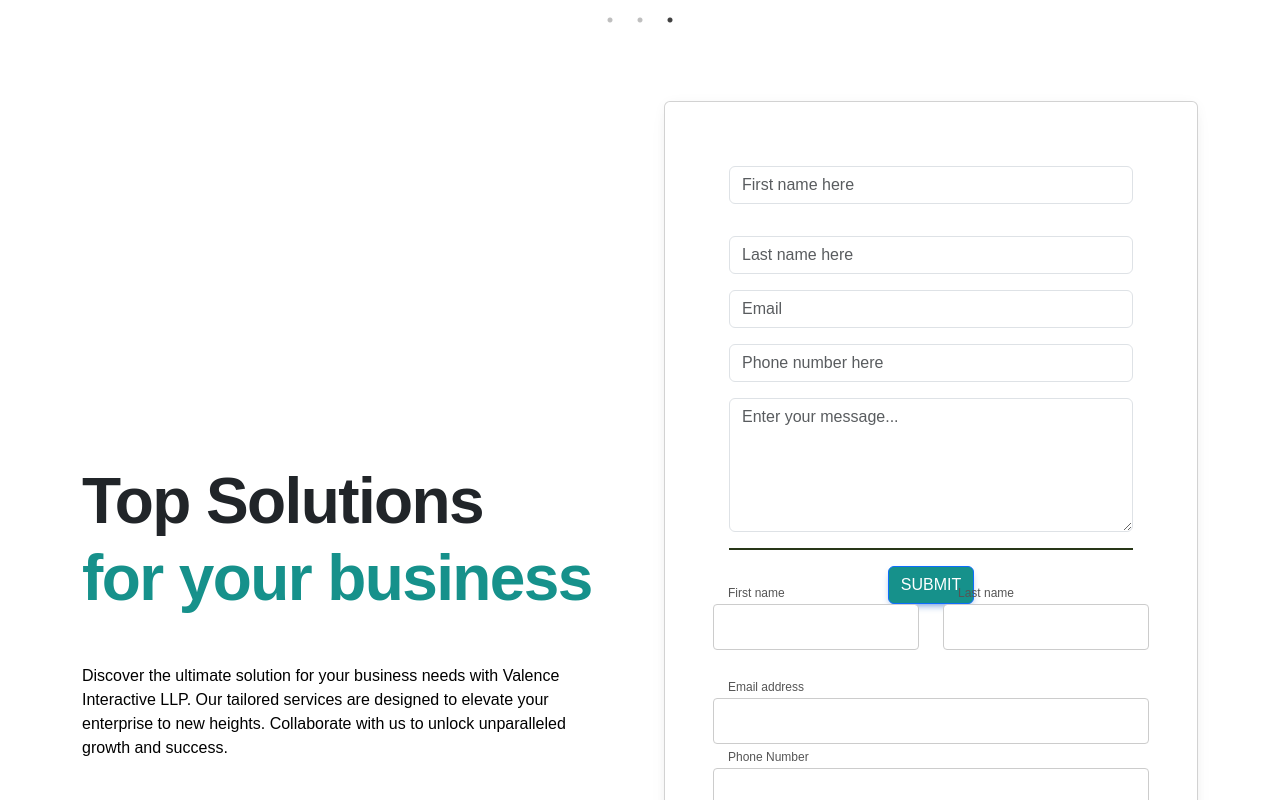
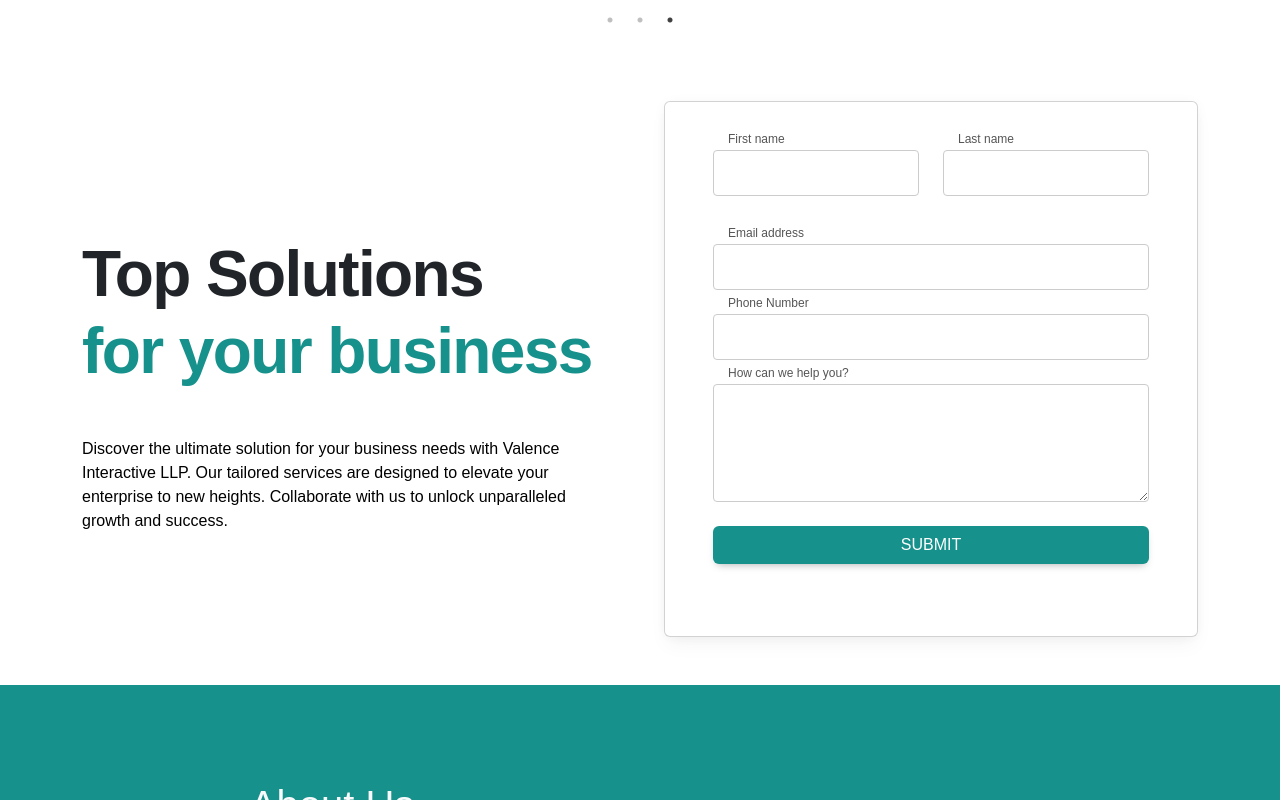
Before and after one commit to johnboy514/ValenceInteractiveLLP, a React (Create React App) app: page / in a window 1280 px wide. Shown: the part 2805-3605 px from the top of the page. Built offline with nearby package versions, Linux system fonts and the light colour scheme; a web font is replaced by a local one.

Commit message:
emailjs working

```diff
--- a/src/components/Home.js
+++ b/src/components/Home.js
@@ -1,5 +1,4 @@
 import {React, useEffect, useRef, useState} from "react";
-import {Button, Form}from 'react-bootstrap';
 import Landscaping from "../images/WildBergamot.png";
 import Yoga from "../images/BreeYoga.png";
 import Handyman from "../images/HandymanTemplate.png";
@@ -489,65 +488,37 @@ function Home() {
         <div class="col-lg-6 mb-5 mb-lg-0">
     <div class="card" ref={formRef}>
         <div class="card-body py-5 px-md-5">
-                    <Form onSubmit={handleSubmit} className="px-3">
-                      <Form.Group className="mb-3 pt-3" controlId="formNameFirst">
-                        <Form.Control type="text" ref={nameFirst} placeholder="First name here" />
-                        {visible && <div className="text-danger">Please enter your first name</div>}
-                      </Form.Group>
-
-                      <Form.Group className="mb-3 pt-3" controlId="formNameLast">
-                        <Form.Control type="text" ref={nameLast} placeholder="Last name here" />
-                        {visible1 && <div className="text-danger">Please enter your last name</div>}
-                      </Form.Group>
-
-                      <Form.Group className="mb-3" controlId="formEmail">
-                        <Form.Control type="email" ref={email} placeholder={"Email"} pattern="^\S+@\S+\.(com|net|edu|org|gov)$" title="Please enter a valid email address ending with .com" />
-                        {visible2 && <div className="text-danger">Please enter your email</div>}
-                      </Form.Group>
-
-                      <Form.Group className="mb-3" controlId="formPhone">
-                        <Form.Control type="text" ref={phone} placeholder="Phone number here" />
-                        {visible3 && <div className="text-danger">Please enter your phone</div>}
-                      </Form.Group>
-
-                      <Form.Group className="mb-3" controlId="formMessage">
-                      <Form.Control as="textarea" ref={message} rows={5} placeholder="Enter your message..."/>
-                        {visible4 && <div className="text-danger">Please enter your message</div>}
-                      </Form.Group>
-                      <div style={{ borderBottom: '2px solid #283618' }}></div>
-
-                      <div className="d-flex justify-content-center mt-3"> {/* Center the button */}
-                        <Button className="button-pop-out" style={{ backgroundColor: '#16918b', color: "white" }} type="submit">
-                          Submit
-                        </Button>
-                      </div>
-                    </Form>
-            <form>
+            <form onSubmit={handleSubmit}>
                 <div class="row">
                     <div class="col-md-6 mb-4">
                         <div data-mdb-input-init class="formOutline">
-                            <input type="text" id="form3Example1" class="form-control" />
+                            <input type="text" ref={nameFirst} id="form3Example1" class="form-control" />
                             <label class="form-label" for="form3Example1">First name</label>
+                            {visible && <div className="text-danger">Please enter your first name</div>}
                         </div>
                     </div>
                     <div class="col-md-6 mb-4">
                         <div data-mdb-input-init class="formOutline">
-                            <input type="text" id="form3Example2" class="form-control" />
+                            <input type="text" ref={nameLast} id="form3Example2" class="form-control" />
                             <label class="form-label" for="form3Example2">Last name</label>
+                            {visible1 && <div className="text-danger">Please enter your last name</div>}
                         </div>
                     </div>
                 </div>
                 <div data-mdb-input-init class="formOutline mb-4">
-                    <input type="email" id="form3Example3" class="form-control" />
+                    <input type="email" ref={email} id="form3Example3" class="form-control" />
                     <label class="form-label" for="form3Example3">Email address</label>
+                    {visible2 && <div className="text-danger">Please enter your email</div>}
                 </div>
                 <div data-mdb-input-init class="formOutline mb-4">
-                    <input type="phone" id="form3Example4" class="form-control" />
+                    <input type="phone" ref={phone} id="form3Example4" class="form-control" />
                     <label class="form-label" for="form3Example4">Phone Number</label>
+                    {visible3 && <div className="text-danger">Please enter your phone</div>}
                 </div>
                 <div data-mdb-input-init class="formOutline mb-4">
-                    <textarea rows="4" id="form3Example4" class="form-control"></textarea>
+                    <textarea rows="4" ref={message} id="form3Example4" class="form-control"></textarea>
                     <label class="form-label" for="form3Example4">How can we help you?</label>
+                    {visible4 && <div className="text-danger">Please enter your message</div>}
                 </div>
                 <button type="submit" data-mdb-button-init data-mdb-ripple-init class="btn btn-block mb-4" style={{backgroundColor: "#16918b", color: "white"}}>
                     Submit
```
